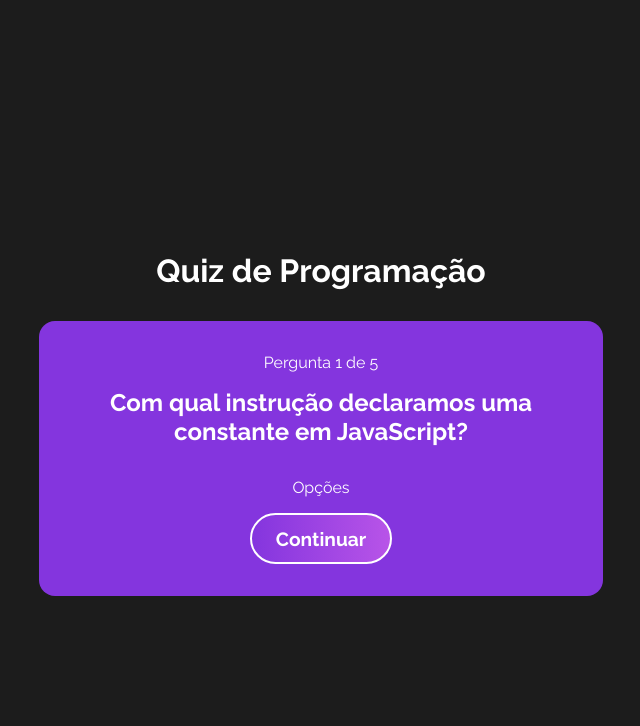
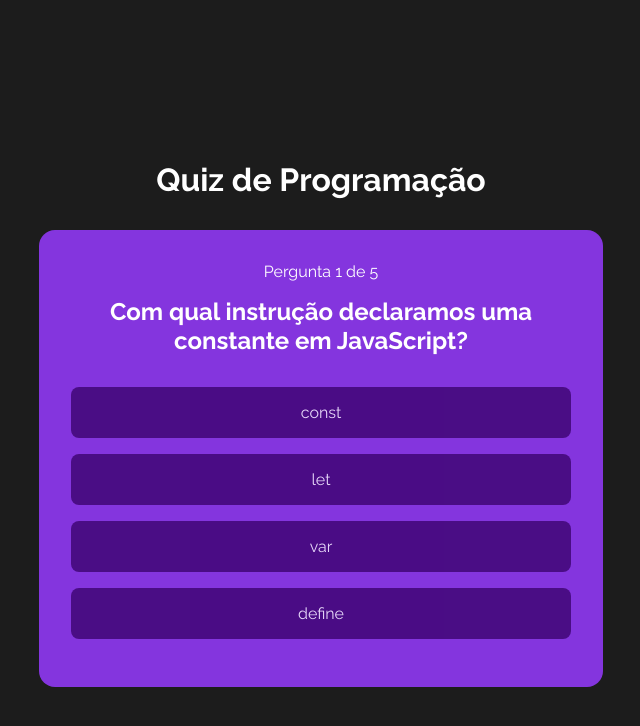
Before and after one commit to RichardLuan04/QuizApp, a React (Vite) app in the folder QuizApp/: page / in a window 1280 px wide. Both pictures are taken after a click on the button "Iniciar". Shown: the top 726 px of the page, without its empty margins (319-959 px from the left). Built offline with nearby package versions, Linux system fonts and the light colour scheme.

Commit message:
Versão inicial Finalizada

```diff
--- /dev/null
+++ b/QuizApp/src/components/Option/Option.jsx
@@ -0,0 +1,21 @@
+import { useContext } from 'react'
+import { QuizContext } from '../../context/quiz'
+
+import styles from './Option.module.css'
+
+const Option = ({ option, answer, selectOption }) => {
+
+    const [quizState, dispatch] = useContext(QuizContext)
+
+    return (
+        <div className={`${styles.option} ${
+            quizState.answerSelected && option === answer ? styles.correct: ''
+        } ${
+            quizState.answerSelected && option !== answer ? styles.wrong : ''
+        }`} onClick={() => selectOption(option)}>
+            <p> {option} </p>
+        </div>
+    )
+}
+
+export default Option
--- /dev/null
+++ b/QuizApp/src/components/Option/Option.module.css
@@ -0,0 +1,23 @@
+.option {
+    background-color: #3c0370;
+    border-radius: .5rem;
+    padding: 1rem;
+    margin-bottom: 1rem;
+    cursor: pointer;
+    opacity: .8;
+    transition: 400ms;
+}
+
+.option:hover {
+    opacity: 1;
+}
+
+.correct {
+    background-color: #0bfc03;
+    font-weight: bold;
+}
+
+.wrong {
+    background-color: #3c0e70;
+    opacity: .4;
+}
--- a/QuizApp/src/components/Question/Question.jsx
+++ b/QuizApp/src/components/Question/Question.jsx
@@ -1,5 +1,7 @@
 import { useContext } from 'react'
 import { QuizContext } from '../../context/quiz'
+
+import Option from '../Option/Option'
 
 import styles from './Question.module.css'
 
@@ -8,17 +10,30 @@
     const [quizState, dispatch] = useContext(QuizContext)
     const currentQuestion = quizState.questions[quizState.currentQuestion]
 
+    const onSelectOption = (option) => {
+        dispatch({
+            type: 'CHECK_ANSWER',
+            payload: {
+                answer: currentQuestion.answer, option
+            }
+        })
+    }
+
     return (
-        <div class={styles.question}>
-            <p>
+        <div className={styles.question}>
+            <p id={styles.quizText}>
                 Pergunta {quizState.currentQuestion + 1} de {quizState.questions.length}
             </p>
             <h2> {currentQuestion.question} </h2>
-            <div class={styles.optionsContainer}>
-                <p>Opções</p>
+            <div className={styles.optionsContainer}>
+                {currentQuestion.options.map((option, key) => (
+                    <Option key={key} option={option} answer={currentQuestion.answer} selectOption={onSelectOption}/>
+                ))}
             </div>
 
-            <button onClick={() => dispatch({type: "CHANGE_QUESTION"})}>Continuar</button>
+            {quizState.answerSelected && (
+                <button onClick={() => dispatch({type: "CHANGE_QUESTION"})}> Continuar </button>
+            )}
         </div>
     )
 }
--- a/QuizApp/src/components/Question/Question.module.css
+++ b/QuizApp/src/components/Question/Question.module.css
@@ -10,7 +10,7 @@
     margin-bottom: 2rem;
 }
 
-.question p {
+.question #quizText {
     margin-bottom: 1rem;
 }
 
--- a/QuizApp/src/components/Welcome/Welcome.jsx
+++ b/QuizApp/src/components/Welcome/Welcome.jsx
@@ -11,7 +11,7 @@
   const [quizState, dispatch] = useContext(QuizContext)
 
   return (
-    <div class={styles.welcome}>
+    <div className={styles.welcome}>
         <h2>Seja bem vindo</h2>
         <p>Clique no botão abaixo para começar:</p>
         <button onClick={() => dispatch({type: "CHANGE_STATE"})}>Iniciar</button>
--- a/QuizApp/src/context/quiz.jsx
+++ b/QuizApp/src/context/quiz.jsx
@@ -7,7 +7,8 @@
     gameStage: Stages[0],
     questions,
     currentQuestion: 0,
-    score: 0
+    score: 0,
+    answerSelected: false
 }
 
 const quizReducer = (state, action) => {
@@ -17,6 +18,7 @@
                 ...state,
                 gameStage: Stages[1]
             }
+
         case "REORDER_QUESTIONS":
             const reoderedQuestions = questions.sort(() => {
                 return Math.random() - 0.5
@@ -26,6 +28,7 @@
                 ...state,
                 questions: reoderedQuestions
             }
+
         case "CHANGE_QUESTION":
             const nextQuesion = state.currentQuestion + 1
 
@@ -38,10 +41,28 @@
             return{
                 ...state,
                 currentQuestion: nextQuesion,
-                gameStage: endGame ? Stages[2] : state.gameStage
+                gameStage: endGame ? Stages[2] : state.gameStage,
+                answerSelected: false
             }
         case "NEW_GAME":
             return InitialState
+
+        case "CHECK_ANSWER":
+            if (state.answerSelected) return state
+
+            const answer = action.payload.answer
+            const option = action.payload.option
+            let correctAnswer = 0
+
+            if (answer === option) correctAnswer = 1
+
+            return {
+                ...state,
+                score: state.score + correctAnswer,
+                answerSelected: option,
+
+            }
+
         default:
             return state
     }
```
